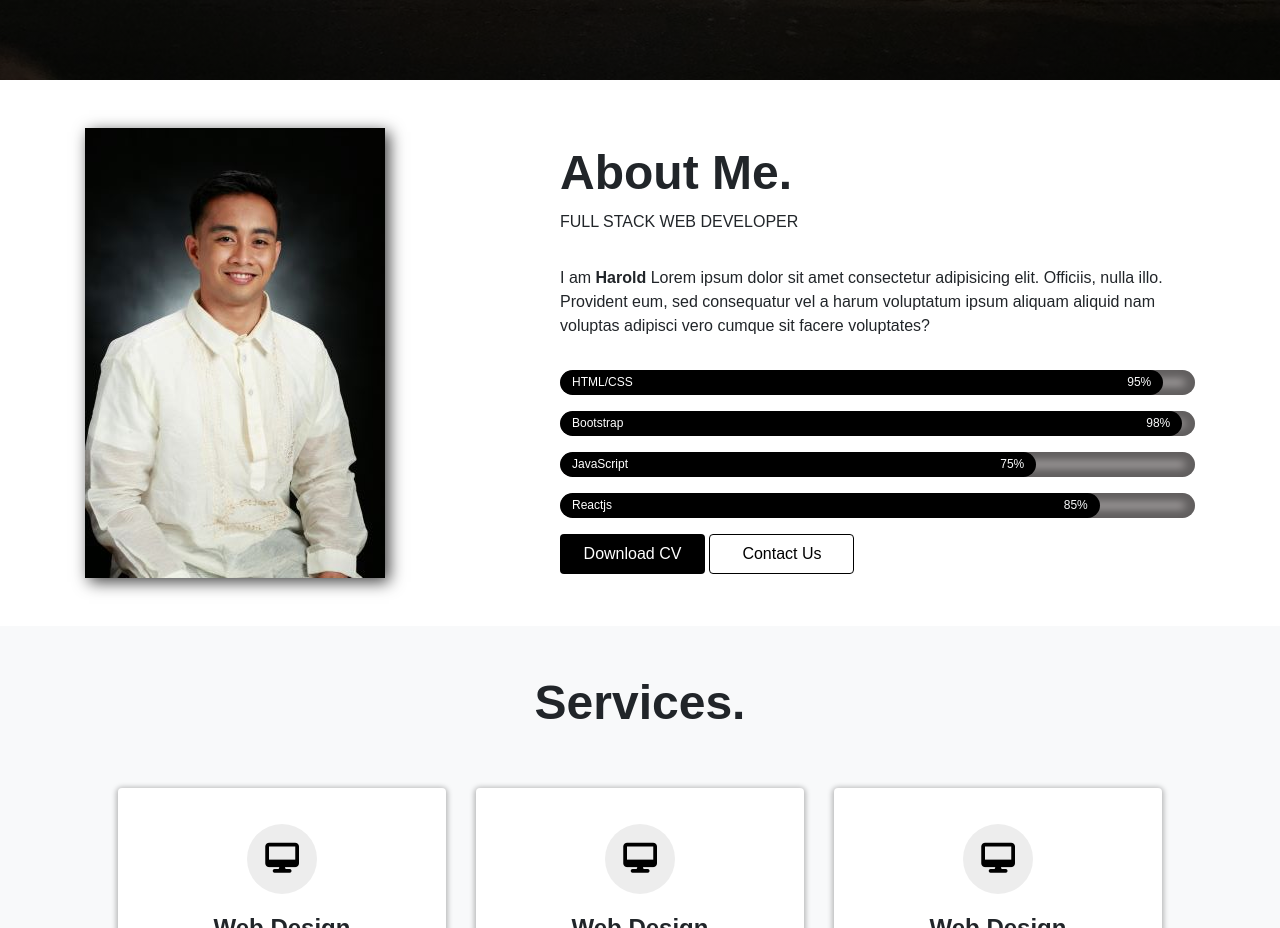
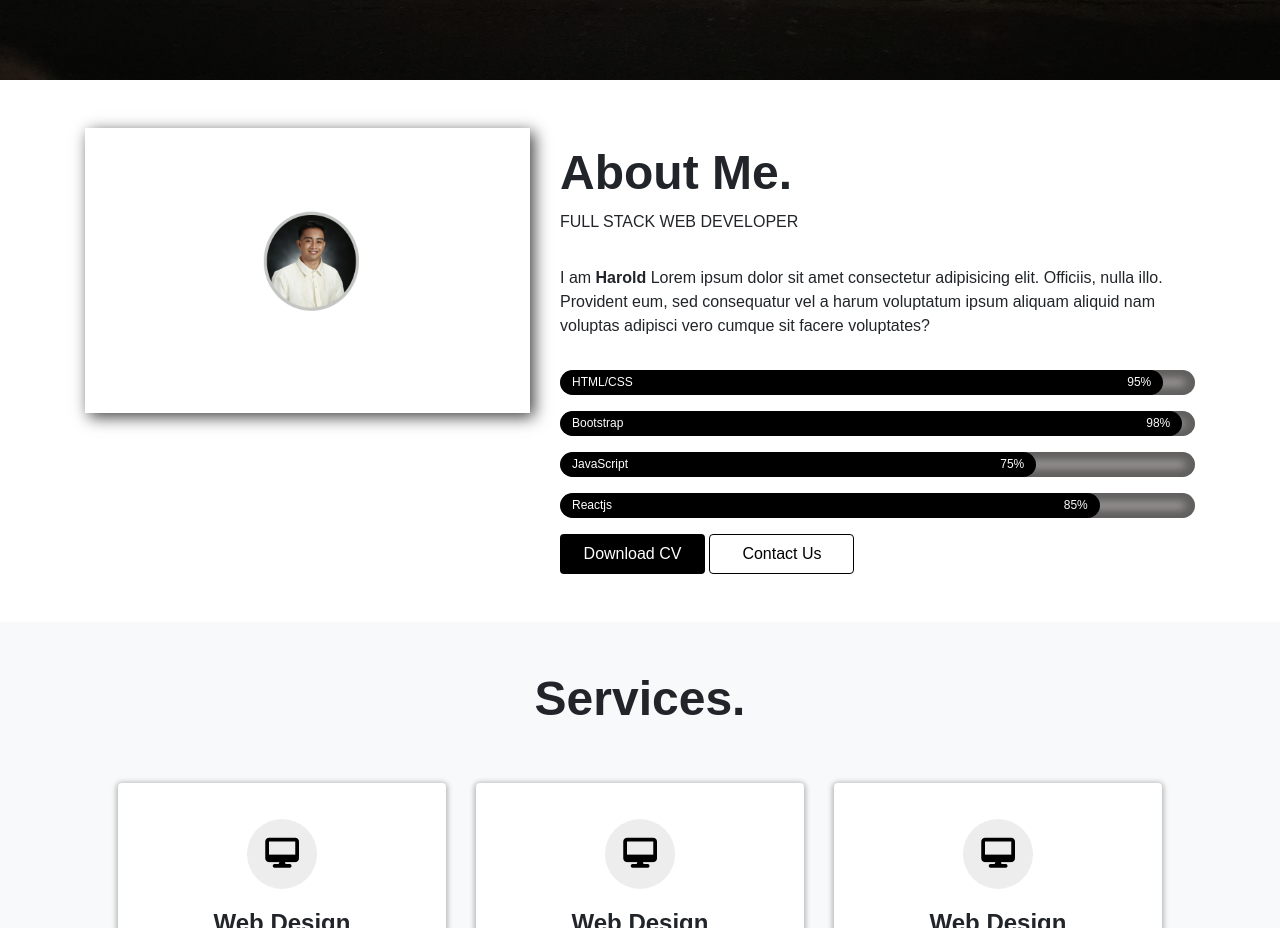
Before and after one commit to hrac0898/portfolio, a plain HTML site: page index.html in a window 1280 px wide. Shown: the part 1120-2048 px from the top of the page. Drawn offline with nearby package versions, Linux system fonts and the light colour scheme.

Commit message:
new profile picture

```diff
--- a/index.html
+++ b/index.html
@@ -73,11 +73,7 @@
       <div class="container py-5">
         <div class="row">
           <div class="col-lg-5 offset-lg-0 col-sm-12 offset-sm-2">
-            <img
-              src="./images/inbound6621631055249064259 (1).jpg"
-              class="img-fluid"
-              alt=""
-            />
+            <img src="./images/Untitled-1.png" class="img-fluid" alt="" />
           </div>
           <div class="col-lg-7 pt-3">
             <h1 class="text-sm-center text-lg-left">About Me.</h1>
```
